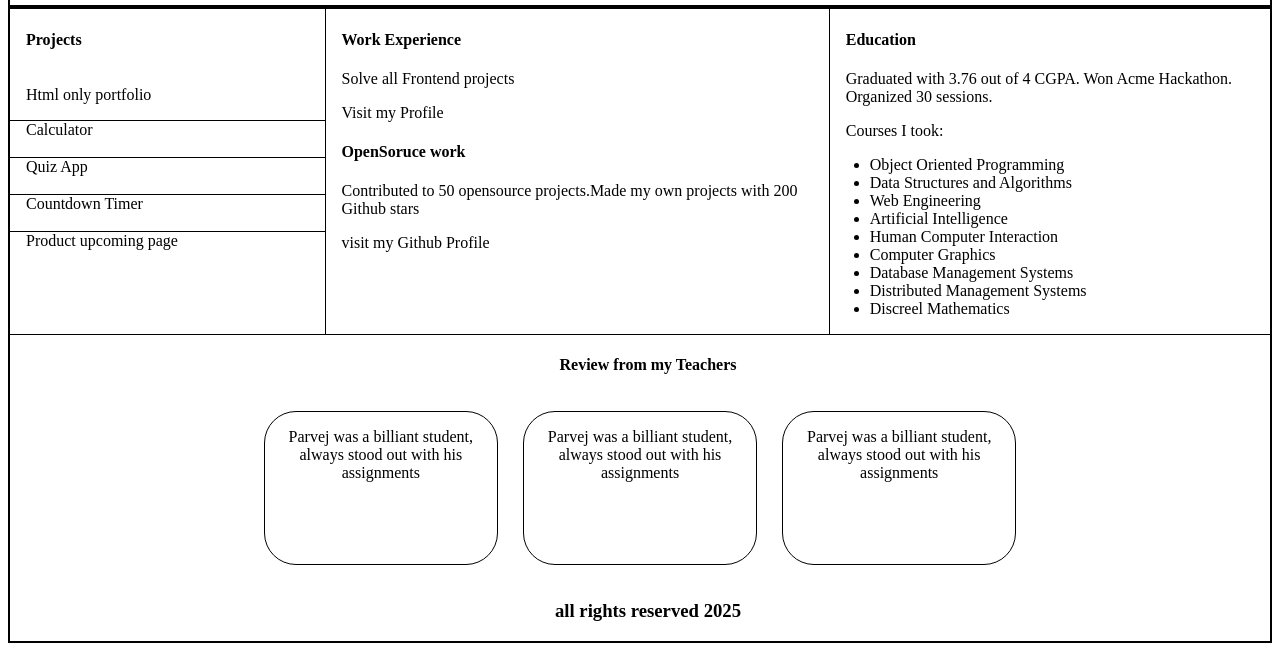
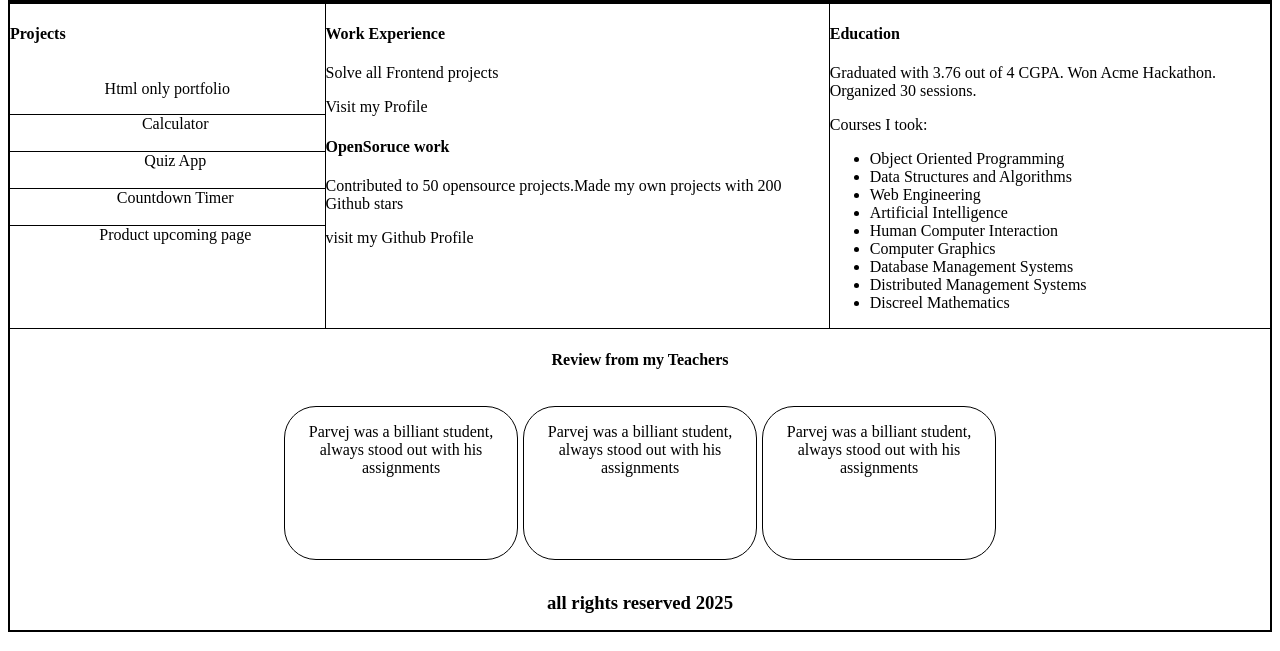
Before and after one commit to parvejg/basic-html-website, a plain HTML site: page index.html in a window 1280 px wide. Shown: the part 149-800 px from the top of the page. Drawn offline with Linux system fonts and the light colour scheme.

Commit message:
improvement

```diff
--- a/style.css
+++ b/style.css
@@ -22,10 +22,7 @@ h2 , .reviews-heading , .all-right-reserved{
    color: black;
    border-top: 1px solid black ;
 }
-h3 , h4 , p ,a{
-   text-align: left;
-   padding-left: 1rem;
-}
+
 
 .projects{
    width: 25%;
@@ -42,14 +39,16 @@ h3 , h4 , p ,a{
    display: flex;
 }
 .reviews-container{
-   gap: 1rem;
    border-top: 1px solid black;
    align-items: center;
 }
 .all-reviews-container{
    display: flex;
    justify-content: center;
-   gap: 2%;
+   gap: 5px;
+}
+h3{
+   margin: 1rem;
 }
 .reviews-text{
    border: 1px solid black;
```
